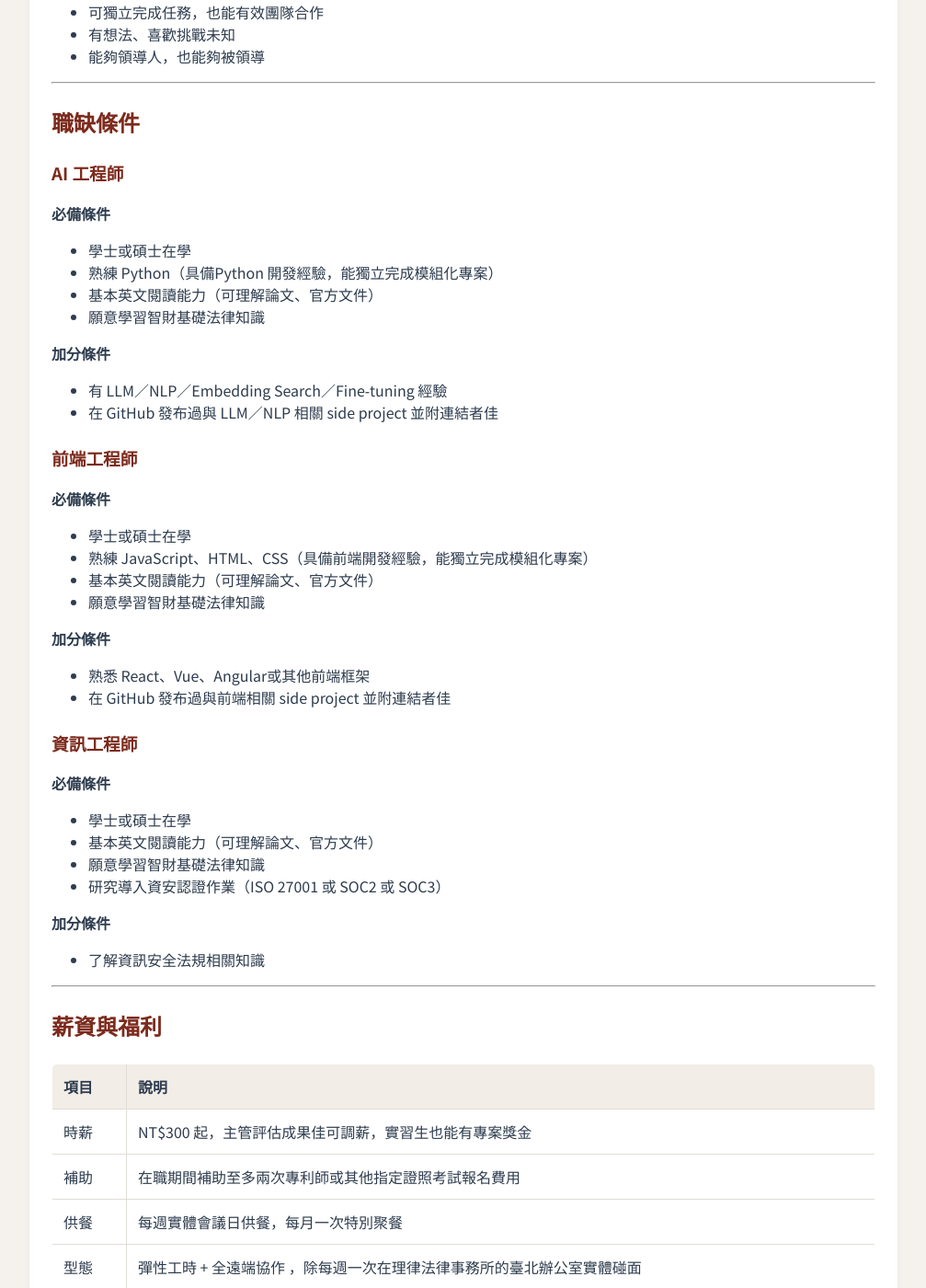
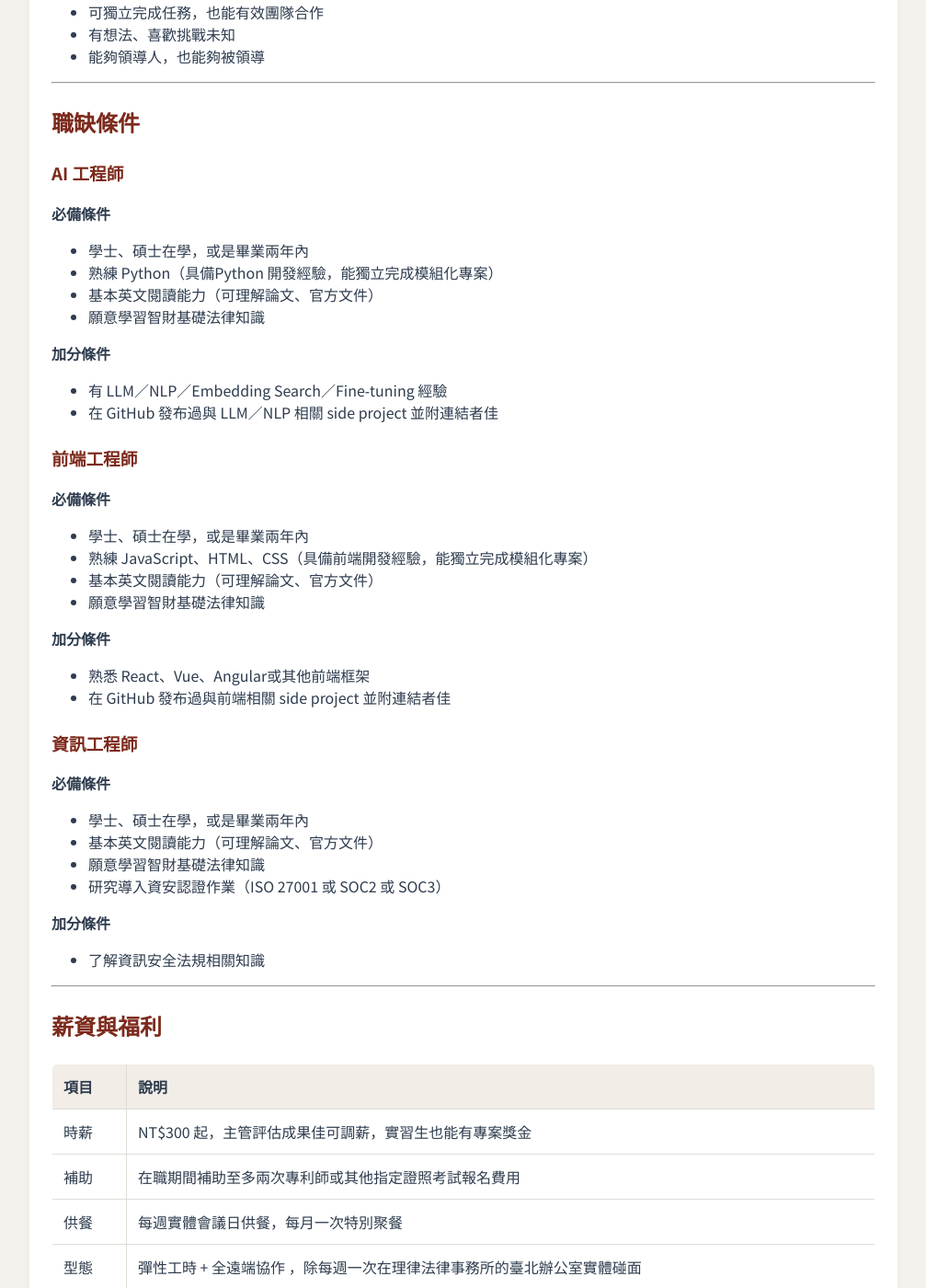
Before and after one commit to Leaven-IPM-AI-Team/leavenipm-intern, a Jekyll site: the page built from _pages/2025Gamma.md, in a window 1280 px wide and 1400 px high, scrolled down 652 px. Shown: the whole window at 92% size, without its empty margins (136-1143 px from the left). Built offline with Jekyll 4.4.1, drawn with Linux system fonts in a browser that asks for light colours.

Commit message:
修改應徵者條件

```diff
--- a/_pages/2025Gamma.md
+++ b/_pages/2025Gamma.md
@@ -37,7 +37,7 @@ Leavenipm AI Team全員 2000 年後出生，扁平管理，氛圍超CHILL!!!
 
 ### AI 工程師
 **必備條件**
-- 學士或碩士在學
+- 學士、碩士在學，或是畢業兩年內
 - 熟練 Python（具備Python 開發經驗，能獨立完成模組化專案）
 - 基本英文閱讀能力（可理解論文、官方文件）
 - 願意學習智財基礎法律知識
@@ -48,7 +48,7 @@ Leavenipm AI Team全員 2000 年後出生，扁平管理，氛圍超CHILL!!!
 
 ### 前端工程師
 **必備條件**
-- 學士或碩士在學
+- 學士、碩士在學，或是畢業兩年內
 - 熟練 JavaScript、HTML、CSS（具備前端開發經驗，能獨立完成模組化專案）
 - 基本英文閱讀能力（可理解論文、官方文件）
 - 願意學習智財基礎法律知識
@@ -59,7 +59,7 @@ Leavenipm AI Team全員 2000 年後出生，扁平管理，氛圍超CHILL!!!
 
 ### 資訊工程師
 **必備條件**
-- 學士或碩士在學
+- 學士、碩士在學，或是畢業兩年內
 - 基本英文閱讀能力（可理解論文、官方文件）
 - 願意學習智財基礎法律知識
 - 研究導入資安認證作業（ISO 27001 或 SOC2 或 SOC3）
```
